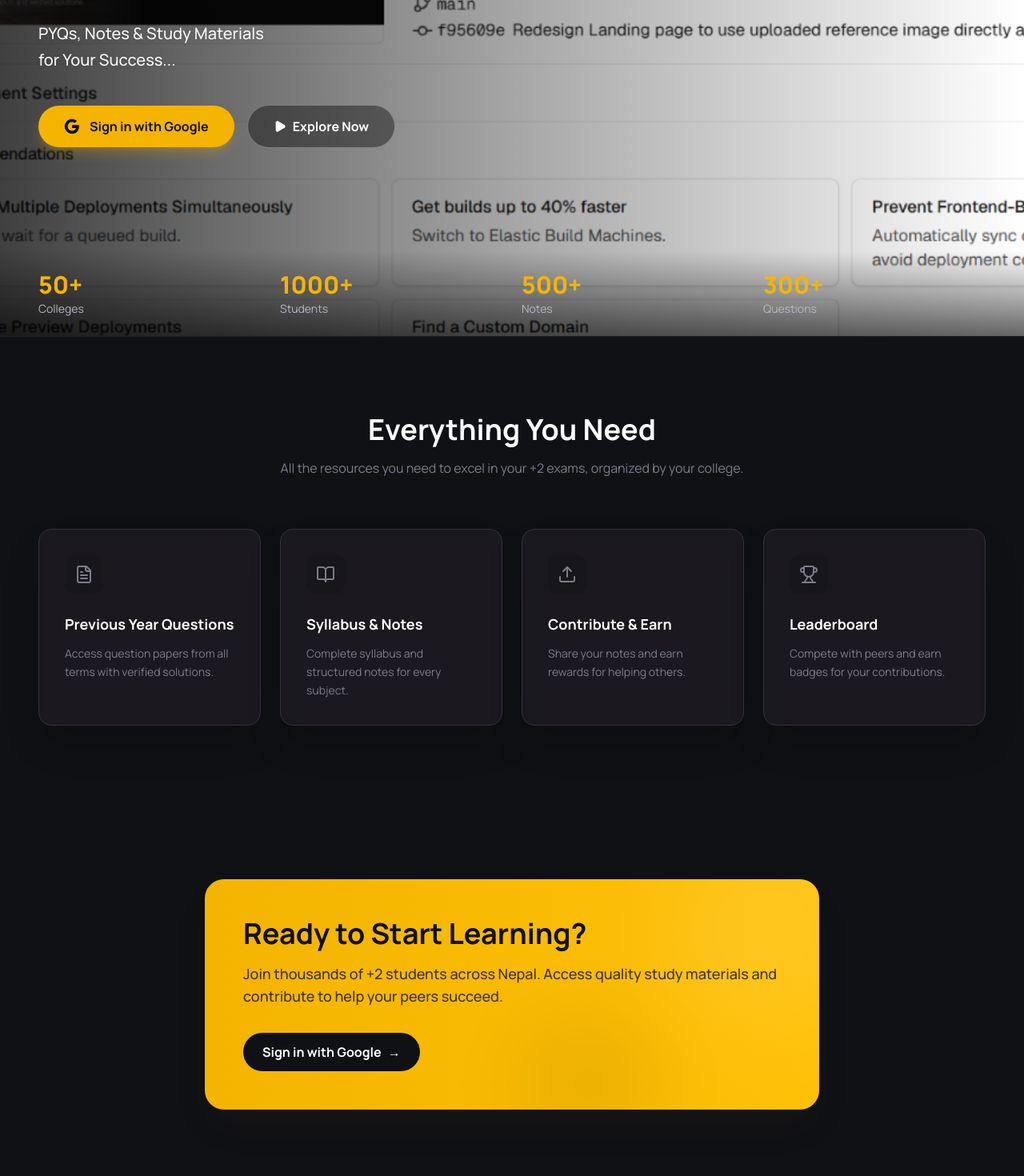
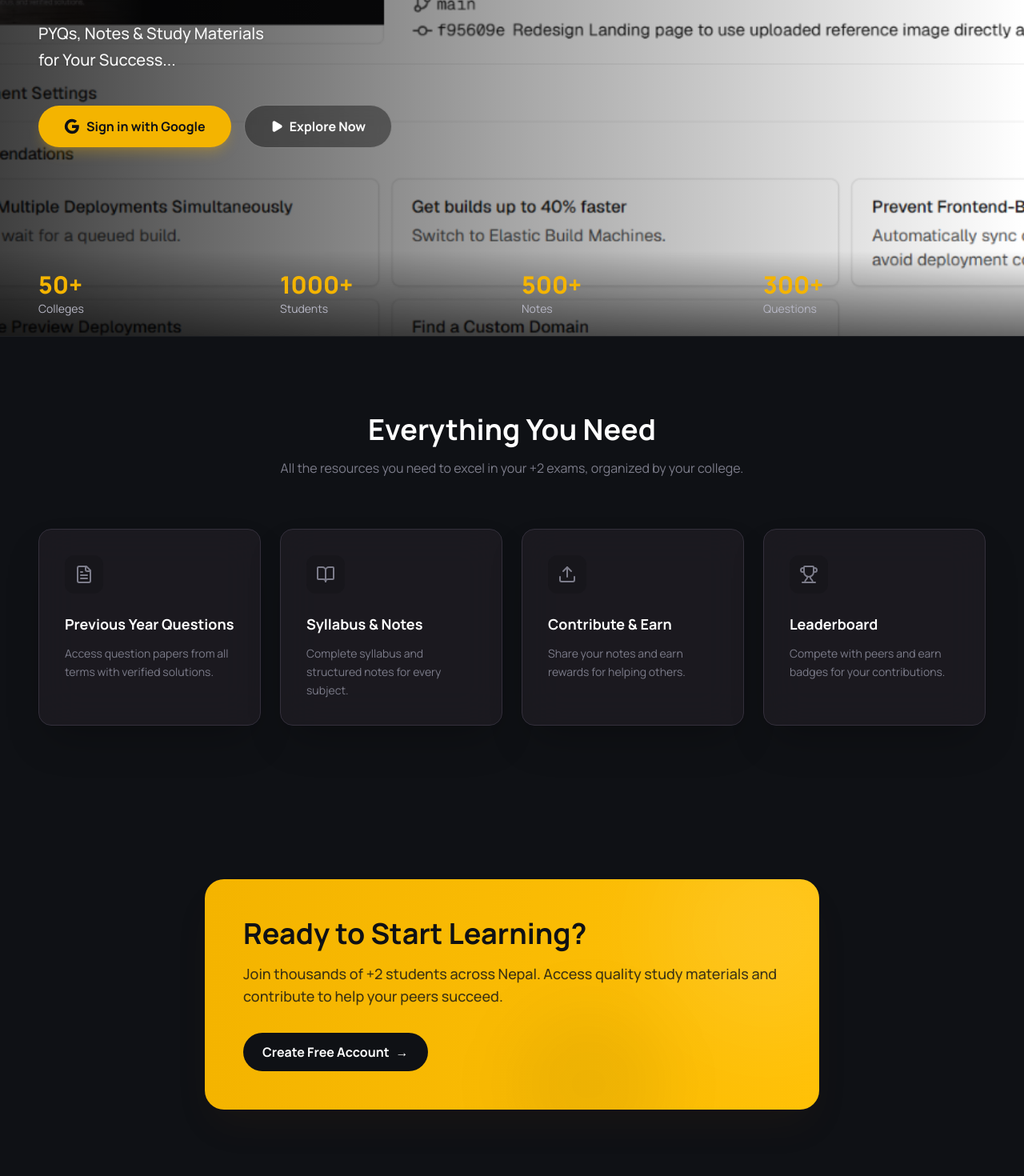
Before and after one commit to Rajib-Ranjan-Kumar/Hamro-plusTwo-Hub, a React (Vite) app: page /landing in a window 1280 px wide. Shown: the part 380-1850 px from the top of the page at 80% size. Built offline with nearby package versions, Linux system fonts and the light colour scheme; no server answers; the database is empty.

Commit message:
Replace landing background with new PNG image in full viewport and integrate direct Google Sign-in on landing fold

```diff
--- a/src/pages/Landing.tsx
+++ b/src/pages/Landing.tsx
@@ -1,26 +1,18 @@
-import React from 'react';
+import React, { useState } from 'react';
 import { Link, useNavigate } from 'react-router-dom';
-import { BookOpen, FileText, Upload, Trophy, CheckCircle, Users, Sun, Moon, Play, ChevronDown, Rocket, User, Loader2 } from 'lucide-react';
+import { BookOpen, FileText, Upload, Trophy, CheckCircle, Users, Sun, Moon, Play, ChevronDown, Rocket, User, Loader2, AlertCircle } from 'lucide-react';
 import { motion } from 'motion/react';
 import { SEO } from '../components/SEO';
-import { useAuth } from '../context/AuthContext';
 import { auth, googleProvider, db } from '../firebase';
 import { signInWithPopup } from 'firebase/auth';
 import { doc, updateDoc } from 'firebase/firestore';
+import { getFirebaseErrorMessage } from '../utils/firebaseErrors';
 
 export const Landing = () => {
   const navigate = useNavigate();
-  const { user } = useAuth();
-  const [isSubmitting, setIsSubmitting] = React.useState(false);
-  const [isDark, setIsDark] = React.useState(true);
-
-  React.useEffect(() => {
-    if (isDark) {
-      document.documentElement.classList.add('dark');
-    } else {
-      document.documentElement.classList.remove('dark');
-    }
-  }, [isDark]);
+  const [isDark, setIsDark] = useState(true);
+  const [isLoggingIn, setIsLoggingIn] = useState(false);
+  const [error, setError] = useState('');
 
   const handleSessionUpdate = async (firebaseUser: any) => {
     const newSessionId = Date.now().toString() + Math.random().toString(36).substring(2);
@@ -33,17 +25,26 @@ export const Landing = () => {
   };
 
   const handleGoogleLogin = async () => {
-    setIsSubmitting(true);
+    setIsLoggingIn(true);
+    setError('');
     try {
       const result = await signInWithPopup(auth, googleProvider);
       await handleSessionUpdate(result.user);
       navigate('/');
     } catch (err: any) {
       console.error("Google login failed:", err);
-    } finally {
-      setIsSubmitting(false);
+      setError(getFirebaseErrorMessage(err));
+      setIsLoggingIn(false);
     }
   };
+
+  React.useEffect(() => {
+    if (isDark) {
+      document.documentElement.classList.add('dark');
+    } else {
+      document.documentElement.classList.remove('dark');
+    }
+  }, [isDark]);
 
   return (
     <div className="min-h-screen bg-[#0F1115] text-white font-sans selection:bg-[#F4B400]/30 flex flex-col relative overflow-x-hidden">
@@ -51,7 +52,7 @@ export const Landing = () => {
 
       {/* Hero Fold Background and Content */}
       <div className="min-h-screen relative flex flex-col justify-between w-full">
-        {/* Hero Background Image */}
+        {/* Hero Background Image - Full screen cover */}
         <div
           className="absolute inset-0 bg-cover bg-center bg-no-repeat z-0"
           style={{ backgroundImage: "url('/hero-bg.png')" }}
@@ -77,29 +78,21 @@ export const Landing = () => {
               </button>
             </div>
 
-            {/* Log In Button - Gold Pill */}
-            {user ? (
-              <Link
-                to="/dashboard"
-                className="bg-[#F4B400] hover:bg-[#FFC107] text-[#0F1115] text-sm font-bold px-5 py-2 rounded-full transition-all hover:scale-102 flex items-center gap-1.5 shadow-lg shadow-[#F4B400]/20"
-              >
-                <User className="w-4 h-4 fill-current" />
-                <span>Dashboard</span>
-              </Link>
-            ) : (
+            {/* Log In Button - Gold Pill (Triggers Google Login directly) */}
             <button
               onClick={handleGoogleLogin}
-                disabled={isSubmitting}
-                className="bg-[#F4B400] hover:bg-[#FFC107] text-[#0F1115] text-sm font-bold px-5 py-2 rounded-full transition-all hover:scale-102 flex items-center gap-1.5 shadow-lg shadow-[#F4B400]/20 disabled:opacity-50"
+              disabled={isLoggingIn}
+              className="bg-[#F4B400] hover:bg-[#FFC107] text-[#0F1115] text-sm font-bold px-5 py-2 rounded-full transition-all hover:scale-102 flex items-center gap-1.5 shadow-lg shadow-[#F4B400]/20 disabled:opacity-50 cursor-pointer"
             >
-                {isSubmitting ? (
-                  <Loader2 className="w-4 h-4 animate-spin text-[#0F1115]" />
+              {isLoggingIn ? (
+                <Loader2 className="w-4 h-4 animate-spin" />
               ) : (
+                <>
                   <User className="w-4 h-4 fill-current" />
+                  <span>Log In</span>
+                </>
               )}
-                <span>Log In</span>
             </button>
-            )}
           </div>
         </nav>
 
@@ -123,35 +116,35 @@ export const Landing = () => {
               for Your Success...
             </p>
 
-            {/* Buttons */}
+            {/* Display authentication errors directly on the page */}
+            {error && (
+              <div className="p-4 bg-rose-500/10 border border-rose-500/20 rounded-xl flex items-center gap-3 text-rose-400 max-w-md animate-in fade-in">
+                <AlertCircle className="w-5 h-5 shrink-0" />
+                <p className="text-sm font-semibold">{error}</p>
+              </div>
+            )}
+
+            {/* Buttons: Sign in with Google directly on landing fold */}
             <div className="flex flex-wrap items-center gap-4 pt-2">
-              {user ? (
-                <Link
-                  to="/dashboard"
-                  className="bg-[#F4B400] hover:bg-[#FFC107] text-[#0F1115] font-bold px-8 py-3.5 rounded-full flex items-center gap-2 transition-all hover:scale-103 shadow-lg shadow-[#F4B400]/25"
-                >
-                  <Rocket className="w-5 h-5 fill-current" />
-                  <span>Go to Dashboard</span>
-                </Link>
-              ) : (
               <button
                 onClick={handleGoogleLogin}
-                  disabled={isSubmitting}
-                  className="bg-[#F4B400] hover:bg-[#FFC107] text-[#0F1115] font-bold px-8 py-3.5 rounded-full flex items-center gap-3 transition-all hover:scale-103 shadow-lg shadow-[#F4B400]/25 disabled:opacity-50"
+                disabled={isLoggingIn}
+                className="bg-[#F4B400] hover:bg-[#FFC107] text-[#0F1115] font-bold px-8 py-3.5 rounded-full flex items-center gap-2 transition-all hover:scale-103 shadow-lg shadow-[#F4B400]/25 disabled:opacity-50 cursor-pointer"
               >
-                  {isSubmitting ? (
-                    <Loader2 className="w-5 h-5 animate-spin text-[#0F1115]" />
+                {isLoggingIn ? (
+                  <Loader2 className="w-5 h-5 animate-spin" />
                 ) : (
+                  <>
                     <svg className="w-5 h-5" viewBox="0 0 24 24">
-                      <path d="M22.56 12.25c0-.78-.07-1.53-.2-2.25H12v4.26h5.92c-.26 1.37-1.04 2.53-2.21 3.31v2.77h3.57c2.08-1.92 3.28-4.74 3.28-8.09z" fill="#0D0D0F" />
-                      <path d="M12 23c2.97 0 5.46-.98 7.28-2.66l-3.57-2.77c-.98.66-2.23 1.06-3.71 1.06-2.86 0-5.29-1.93-6.16-4.53H2.18v2.84C3.99 20.53 7.7 23 12 23z" fill="#0D0D0F" />
-                      <path d="M5.84 14.09c-.22-.66-.35-1.36-.35-2.09s.13-1.43.35-2.09V7.07H2.18C1.43 8.55 1 10.22 1 12s.43 3.45 1.18 4.93l2.85-2.22.81-.62z" fill="#0D0D0F" />
-                      <path d="M12 5.38c1.62 0 3.06.56 4.21 1.64l3.15-3.15C17.45 2.09 14.97 1 12 1 7.7 1 3.99 3.47 2.18 7.07l3.66 2.84c.87-2.6 3.3-4.53 6.16-4.53z" fill="#0D0D0F" />
+                      <path d="M22.56 12.25c0-.78-.07-1.53-.2-2.25H12v4.26h5.92c-.26 1.37-1.04 2.53-2.21 3.31v2.77h3.57c2.08-1.92 3.28-4.74 3.28-8.09z" fill="#0F1115" />
+                      <path d="M12 23c2.97 0 5.46-.98 7.28-2.66l-3.57-2.77c-.98.66-2.23 1.06-3.71 1.06-2.86 0-5.29-1.93-6.16-4.53H2.18v2.84C3.99 20.53 7.7 23 12 23z" fill="#0F1115" />
+                      <path d="M5.84 14.09c-.22-.66-.35-1.36-.35-2.09s.13-1.43.35-2.09V7.07H2.18C1.43 8.55 1 10.22 1 12s.43 3.45 1.18 4.93l2.85-2.22.81-.62z" fill="#0F1115" />
+                      <path d="M12 5.38c1.62 0 3.06.56 4.21 1.64l3.15-3.15C17.45 2.09 14.97 1 12 1 7.7 1 3.99 3.47 2.18 7.07l3.66 2.84c.87-2.6 3.3-4.53 6.16-4.53z" fill="#0F1115" />
                     </svg>
+                    <span>Sign in with Google</span>
+                  </>
                 )}
-                  <span>Sign in with Google</span>
               </button>
-              )}
               <Link
                 to="/login"
                 className="bg-black/40 hover:bg-black/60 border border-white/30 hover:border-white/50 text-white font-bold px-8 py-3.5 rounded-full flex items-center gap-2 transition-all hover:scale-102 backdrop-blur-sm"
@@ -254,21 +247,12 @@ export const Landing = () => {
             <p className="text-[#0F1115]/80 text-lg mb-8 font-medium">
               Join thousands of +2 students across Nepal. Access quality study materials and contribute to help your peers succeed.
             </p>
-            {user ? (
             <Link
-                to="/dashboard"
+              to="/login"
               className="inline-flex items-center gap-2 bg-[#0F1115] hover:bg-slate-900 text-white font-bold px-6 py-3 rounded-full transition-colors hover-lift"
             >
-                Go to Dashboard <span aria-hidden="true">&rarr;</span>
+              Create Free Account <span aria-hidden="true">&rarr;</span>
             </Link>
-            ) : (
-              <button
-                onClick={handleGoogleLogin}
-                className="inline-flex items-center gap-2 bg-[#0F1115] hover:bg-slate-900 text-white font-bold px-6 py-3 rounded-full transition-colors hover-lift"
-              >
-                Sign in with Google <span aria-hidden="true">&rarr;</span>
-              </button>
-            )}
           </div>
         </motion.div>
       </section>
```
Lines whose indentation alone changed are shown as unchanged.
